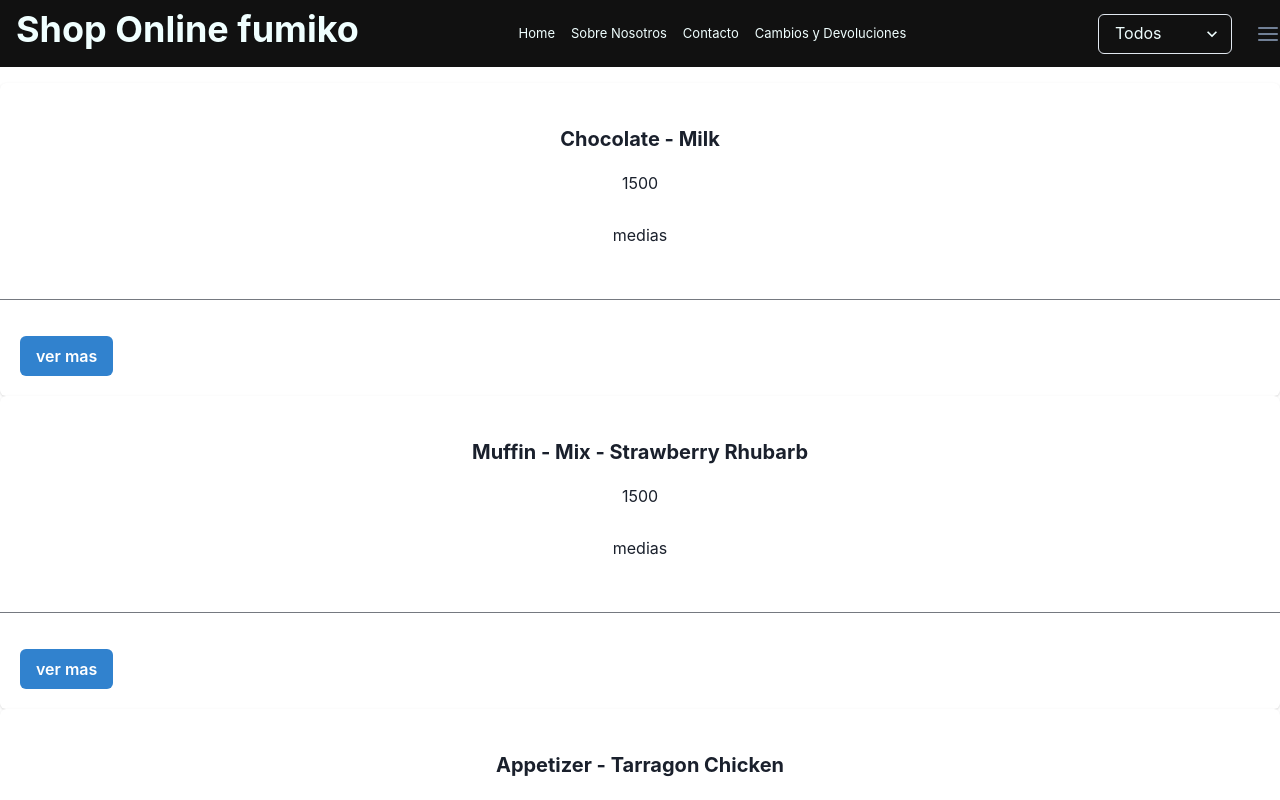
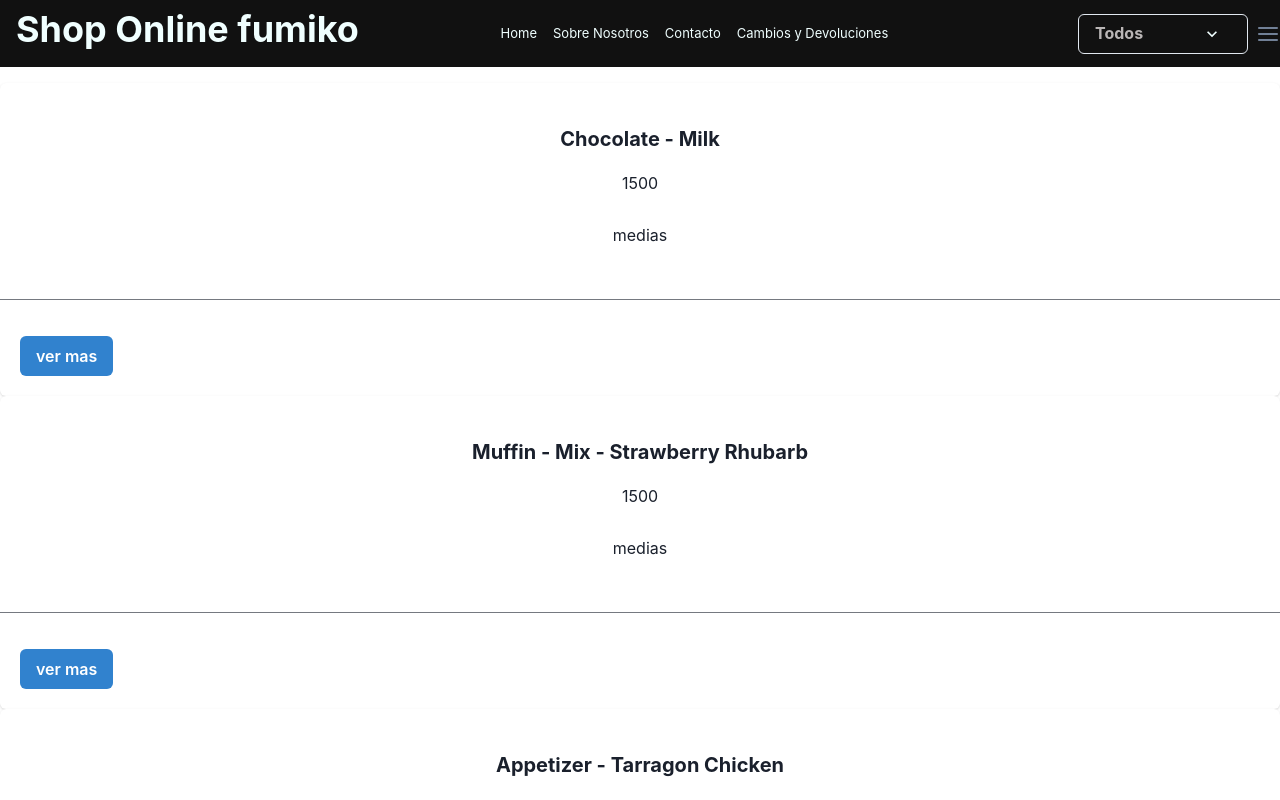
Before and after one commit to nicki1306/Pre-Entrega-React-Cianci, a React (Vite) app: page / in a window 1280 px wide. Shown: the top 800 px of the page. Built offline with nearby package versions, Linux system fonts and the light colour scheme.

Commit message:
categorias

```diff
--- a/src/App.css
+++ b/src/App.css
@@ -76,6 +76,17 @@
   font-size: 15px;
 }
 
+.desplegable{
+  color: rgb(186, 182, 182);
+  display: flex;
+  font-weight: bold;
+  font-size: 15px;
+  text-decoration: none;
+  margin-right: 1rem;
+  margin-left: 1rem;
+  cursor: pointer;
+}
+
 .msj{
   margin-left: 1rem;
   margin-top: 1rem;
--- a/src/components/ItemListContainer.jsx
+++ b/src/components/ItemListContainer.jsx
@@ -2,7 +2,7 @@
 import React, { useEffect, useState } from "react";
 import { Pedirdata } from "../info/Pedirdata"
 import ItemList from "./ItemList";
-import Navbar from "./Navbar";
+
 
 
 const ItemListContainer = ({ greeting, category }) => {
--- a/src/components/Navbar.jsx
+++ b/src/components/Navbar.jsx
@@ -33,10 +33,9 @@ function Navbar({ onCategoryChange }) {
             </Box>
             <Spacer />
             <Box className='categorias'>
-                <Select
+                <Select className='desplegable'
                 value={categoriaSeleccionada}
-                onChange={(e) => handleCategoriaChange(e.target.value)}>
-
+                onChange={(e) => handleCategoriaChange(e.target.value.toLowerCase())}>
                     {categorias.map((categoria) => (
                         <option key={categoria} value={categoria}>
                             {categoria}
```
